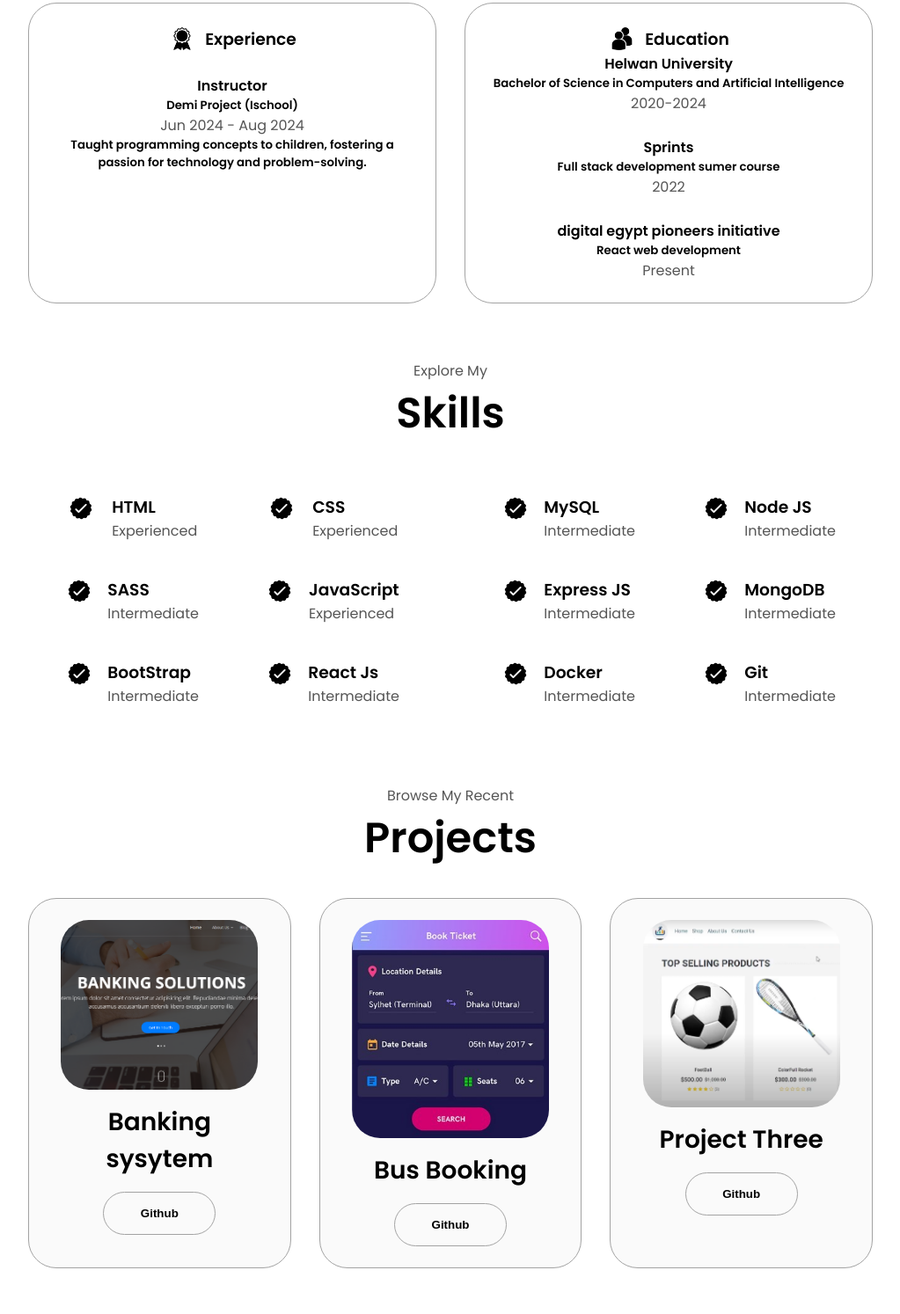
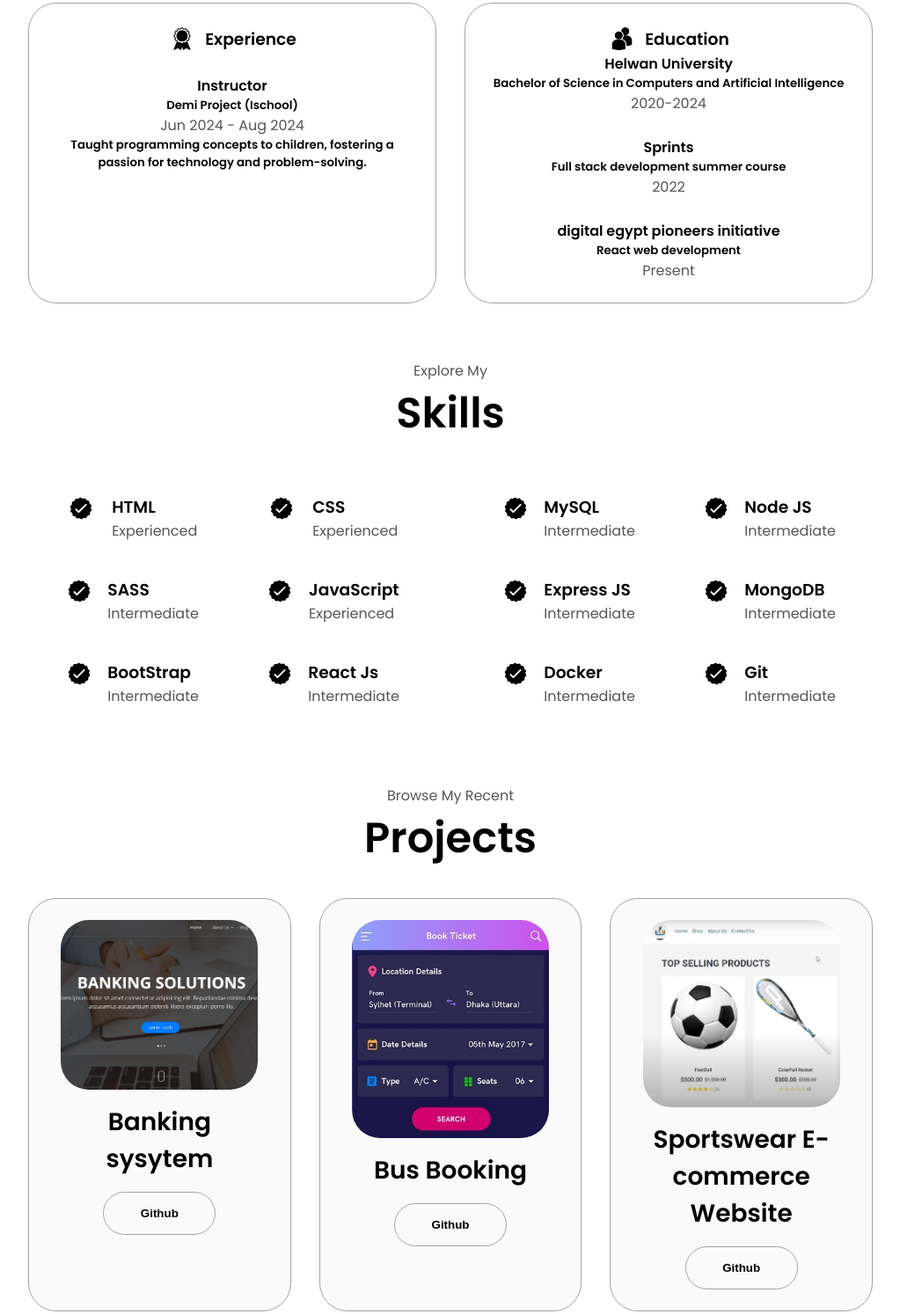
Before and after one commit to yara-e/portflio, a plain HTML site: page index.html in a window 1280 px wide. Shown: the part 1254-2748 px from the top of the page at 88% size, without its empty margins (128-1151 px from the left). Drawn offline with Linux system fonts and the light colour scheme.

Commit message:
Update index.html

```diff
--- a/index.html
+++ b/index.html
@@ -118,7 +118,7 @@
           <p>2020-2024</p>
           <br>
           <h4>Sprints</h4>
-          <h5> Full stack development sumer course</h5>
+          <h5> Full stack development summer course</h5>
           <p>2022</p>
           <br>
           <h4>digital egypt pioneers initiative</h4>
@@ -267,7 +267,7 @@
           <div class="article-container">
             <img src="./assets/project-3.png" alt="Project 3" class="project-img" />
           </div>
-          <h2 class="experience-sub-title project-title">Project Three</h2>
+          <h2 class="experience-sub-title project-title">Sportswear E-commerce Website</h2>
           <div class="btn-container">
             <button class="btn btn-color-2 project-btn"
               onclick="location.href='https://github.com/yara-e/Sportswear-e-commerce-web-app'">
```
